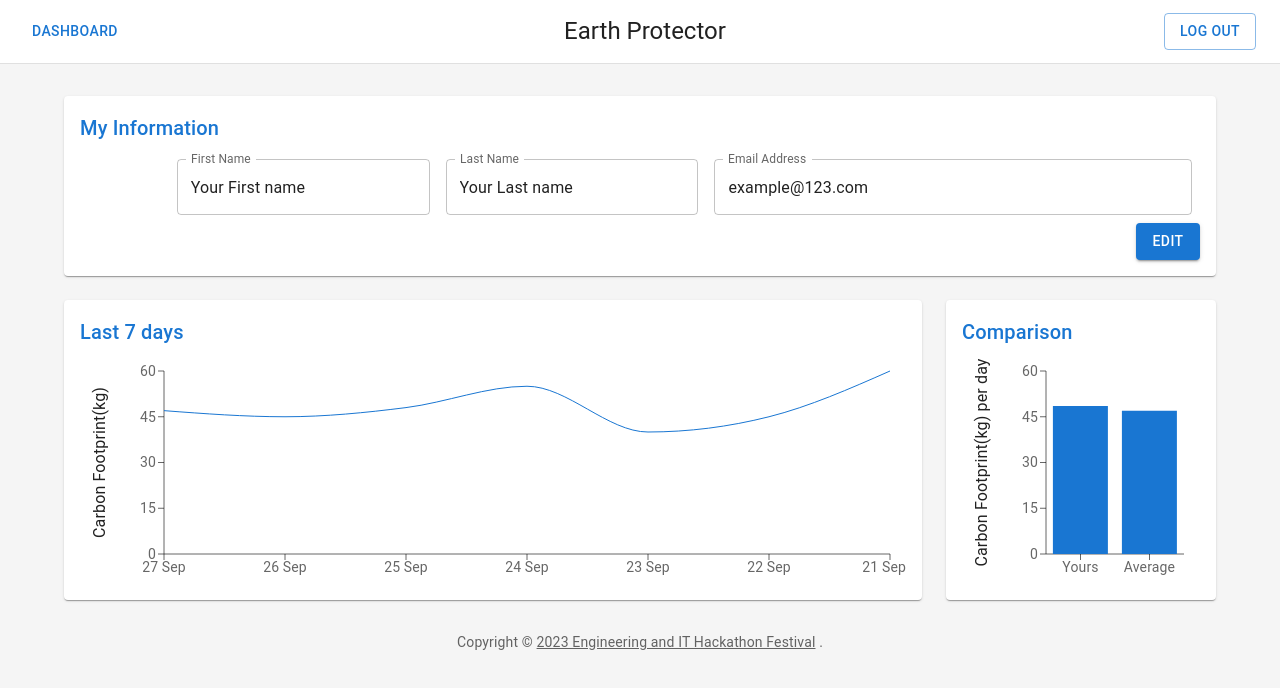
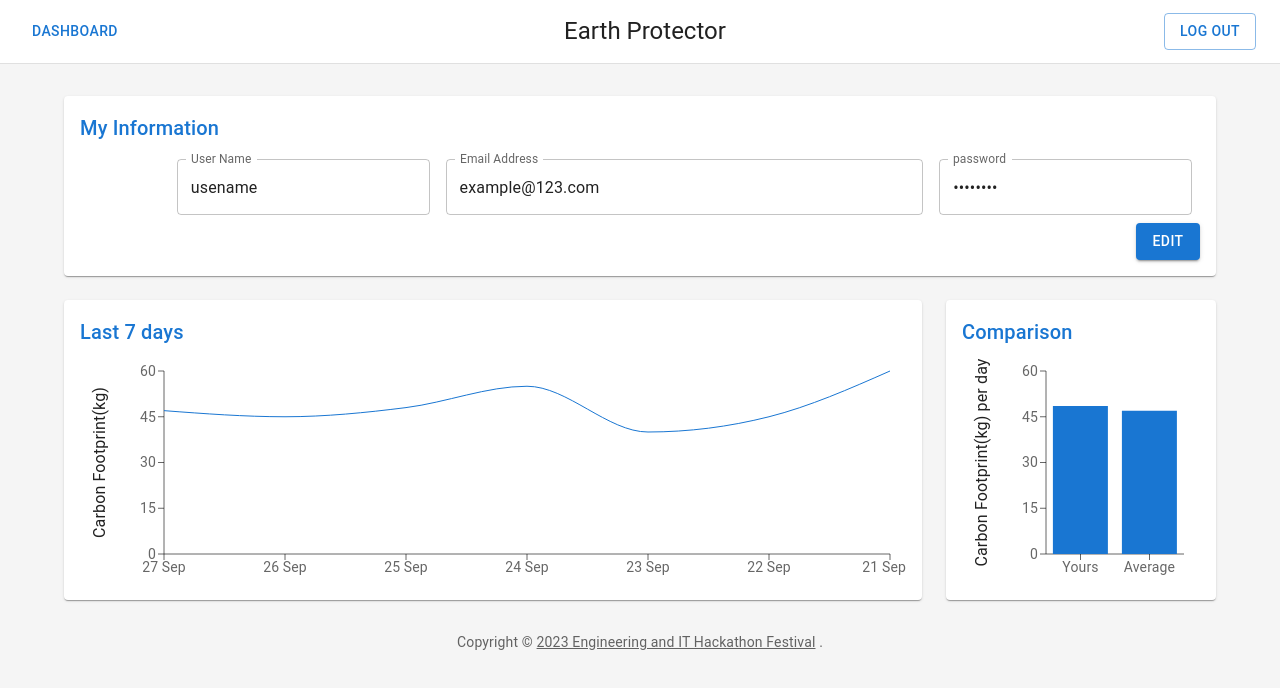
Before and after one commit to DongqiaoHe/bobobobo_hackathon, a React (Create React App) app in the folder bobobobo_frontend/: page /profile in a window 1280 px wide. Shown: the top 688 px of the page. Built offline with nearby package versions, Linux system fonts and the light colour scheme; the HTML template or start-up script is replaced by a standard one.

Commit message:
hash password

```diff
--- a/bobobobo_frontend/src/component/Profile/Orders.tsx
+++ b/bobobobo_frontend/src/component/Profile/Orders.tsx
@@ -1,6 +1,7 @@
 import * as React from 'react'
 import Title from './Title'
 import { Box, TextField, Button } from '@mui/material'
+import { isVisible } from '@testing-library/user-event/dist/utils'
 
 export default function Orders() {
   const [isEditable, setIsEditable] = React.useState(false)
@@ -33,16 +34,8 @@ export default function Orders() {
           <div>
             <TextField
               id="outlined-read-only-input-fname"
-              label="First Name"
-              defaultValue="Your First name"
-              InputProps={{
-                readOnly: !isEditable,
-              }}
-            />
-            <TextField
-              id="outlined-read-only-input-lname"
-              label="Last Name"
-              defaultValue="Your Last name"
+              label="User Name"
+              defaultValue="usename"
               InputProps={{
                 readOnly: !isEditable,
               }}
@@ -55,6 +48,13 @@ export default function Orders() {
                 readOnly: !isEditable,
               }}
             />
+            <TextField
+              id="outlined-read-only-input-lname"
+              label="password"
+              defaultValue="password"
+              type={"password"}
+            />
+
           </div>
           <Button variant="contained" onClick={handleButtonClick}>
             {buttonLabel}
```
